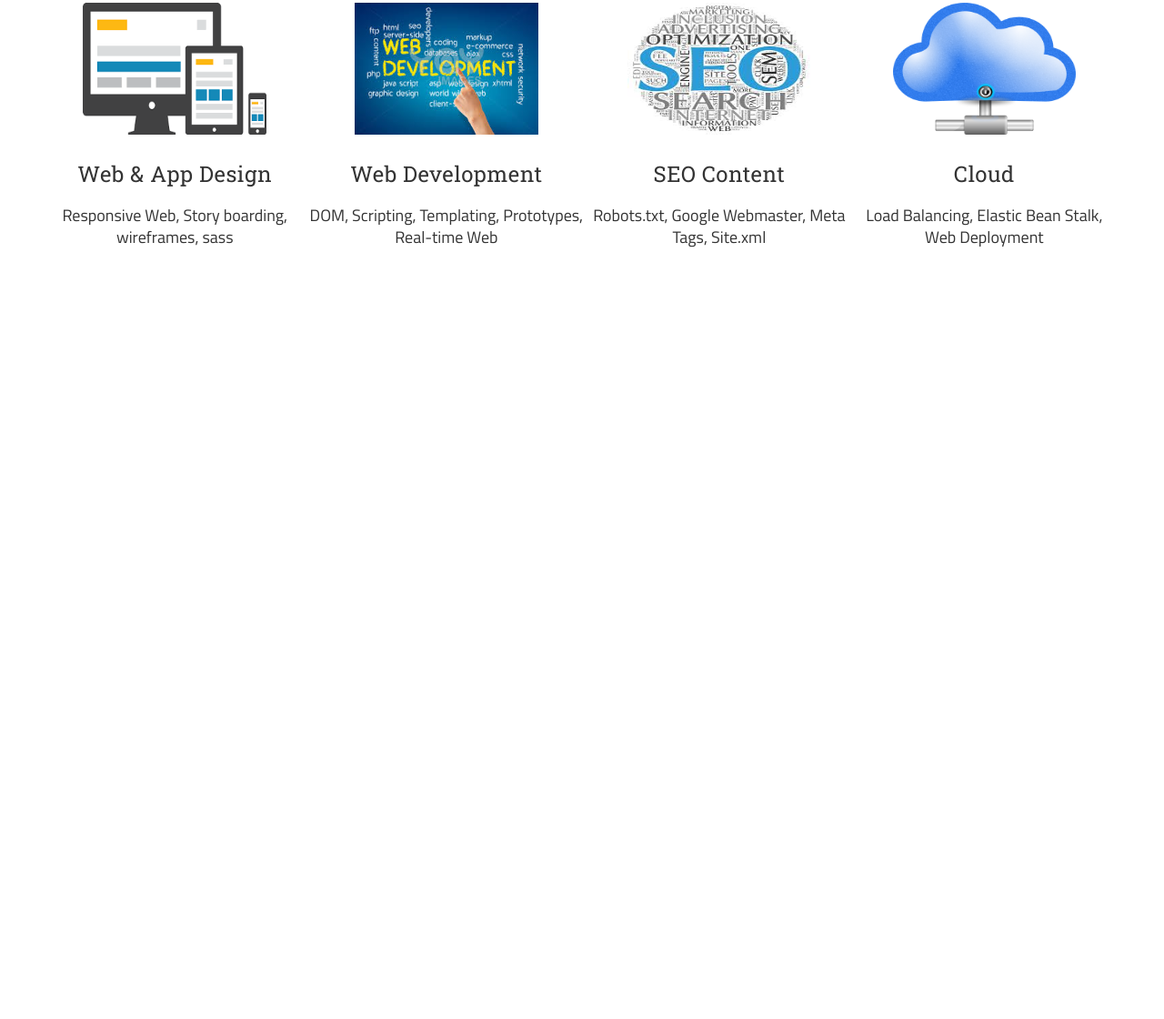
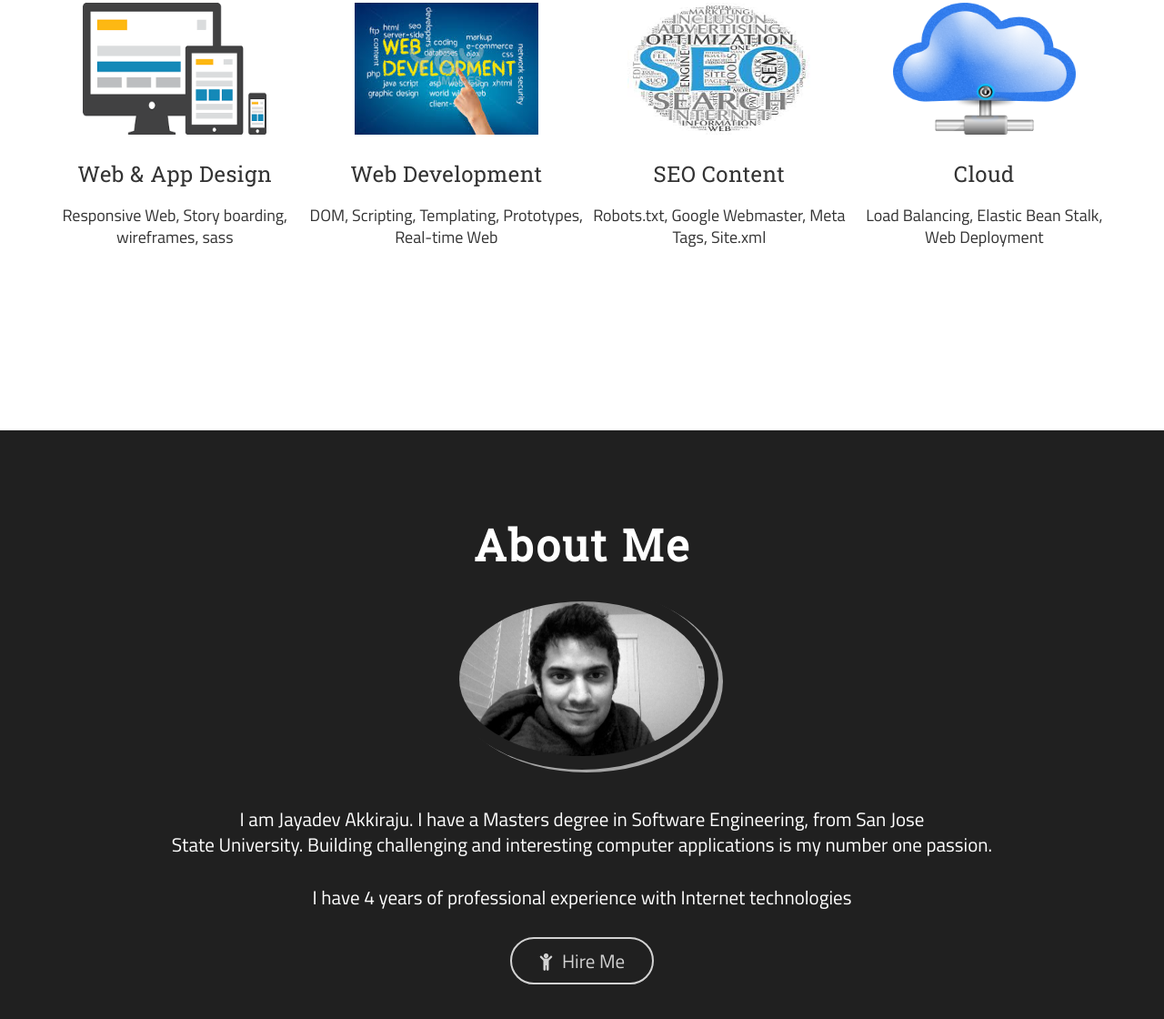
Before and after one commit to Jayadev6191/portfolio, a React app: page / in a window 1280 px wide. Shown: the part 1002-2122 px from the top of the page at 91% size. Before the commit the page ends 1475 px from the top, so only its background shows below. Built offline with nearby package versions, Linux system fonts and the light colour scheme.

Commit message:
Added about me section

```diff
--- /dev/null
+++ b/assets/components/about_me.scss
@@ -0,0 +1,67 @@
+.portfolio-about{
+  padding: 10.0rem 0;
+  background-color: #202020;
+
+  &--header {
+    display: flex;
+    justify-content: center;
+    flex-direction: column;
+    align-items: center;
+
+    h1 {
+      font-size: 48px;
+      font-weight: 600;
+      letter-spacing: 0.05em;
+      font-family: 'Roboto Slab',serif;
+      margin: 0 0 20px;
+      line-height: 1.1;
+      color:#FFFFFF;
+    }
+
+    img {
+      width: 30rem;
+      height: 20rem;
+      margin-bottom: 40px;
+      border: 15px solid transparent;
+      box-shadow: 5px 3px 0 rgba(255,255,255,.6);
+      border-radius: 50%;
+    }
+  }
+
+  &--content {
+    p {
+      margin: 0 0 10px;
+      text-align: center;
+      font-size: 21px;
+      line-height: 28px;
+      color: #FFFFFF;
+      font-family: 'Titillium Web',sans-serif;
+    }
+  }
+
+  &--hire-me{
+    &-btn {
+      text-decoration: none;
+      background: transparent;
+      border: 2px solid #fff;
+      box-shadow: none;
+      border-radius: 52px;
+      cursor: pointer;
+      padding: 10px 30px;
+      display: inline-block;
+      margin: 20px 0;
+      color: #FFFFFF;
+      opacity: 0.8;
+
+      [class*=fa] {
+        margin-right: 10px;
+      }
+    }
+    &-btn:hover, &-btn:focus {
+      text-decoration: none;
+      color:#FFFFFF;
+      opacity: 1.0;
+      outline: none !important;
+    }
+  }
+}
--- a/assets/components/intro.scss
+++ b/assets/components/intro.scss
@@ -25,9 +25,11 @@
 
     h1 {
       font-size: 61.6667px;
+			font-family: 'Roboto Slab',serif;
     }
     p {
       font-size: 32px;
+			font-family: 'Roboto Slab',serif;
     }
   }
   &--mac {
--- a/assets/index.scss
+++ b/assets/index.scss
@@ -5,6 +5,8 @@ html,body {
 
 @import url('https://fonts.googleapis.com/css?family=Titillium+Web');
 @import url('https://fonts.googleapis.com/css?family=Roboto+Slab');
+@import url('https://cdnjs.cloudflare.com/ajax/libs/font-awesome/4.7.0/css/font-awesome.min.css');
 @import './components/navigation_bar.scss';
 @import './components/intro.scss';
 @import './components/what_i_do.scss';
+@import './components/about_me.scss';
--- /dev/null
+++ b/src/components/about_me.js
@@ -0,0 +1,32 @@
+import React from 'react';
+import ReactDOM from 'react-dom';
+
+export default class AboutMe extends React.Component {
+  render(){
+    return (
+      <div className='portfolio-about'>
+            <section className="portfolio-about--container">
+              <div className="portfolio-about--header">
+                <h1 className="in">About Me</h1>
+                <img className="" src="/assets/images/me.png" />
+              </div>
+              <div className="portfolio-about--content">
+                <p>I am Jayadev Akkiraju. I have a Masters degree in Software Engineering,
+                  from San Jose <br/> State University. Building challenging and interesting
+                  computer applications is my number one passion.</p>
+              </div>
+              <br/>
+              <div className="portfolio-about--content">
+                <p>I have 4 years of professional experience with Internet technologies</p>
+              </div>
+              <div className="portfolio-about--content">
+                <p className="portfolio-about--hire-me">
+                  <a className="portfolio-about--hire-me-btn" href="#contact">
+                  <i className="fa fa-child"></i>Hire Me</a>
+                </p>
+              </div>
+      			</section>
+      </div>
+    )
+  }
+}
--- a/src/components/app.js
+++ b/src/components/app.js
@@ -3,6 +3,7 @@ import ReactDOM from 'react-dom';
 import NavigationBar from './navigation_bar';
 import Intro from './intro';
 import WhatIDo from './what_i_do';
+import AboutMe from './about_me';
 
 
 export default class App extends React.Component {
@@ -12,6 +13,7 @@ export default class App extends React.Component {
           <NavigationBar/>
           <Intro/>
           <WhatIDo/>
+          <AboutMe/>
       </div>
     )
   }
```
